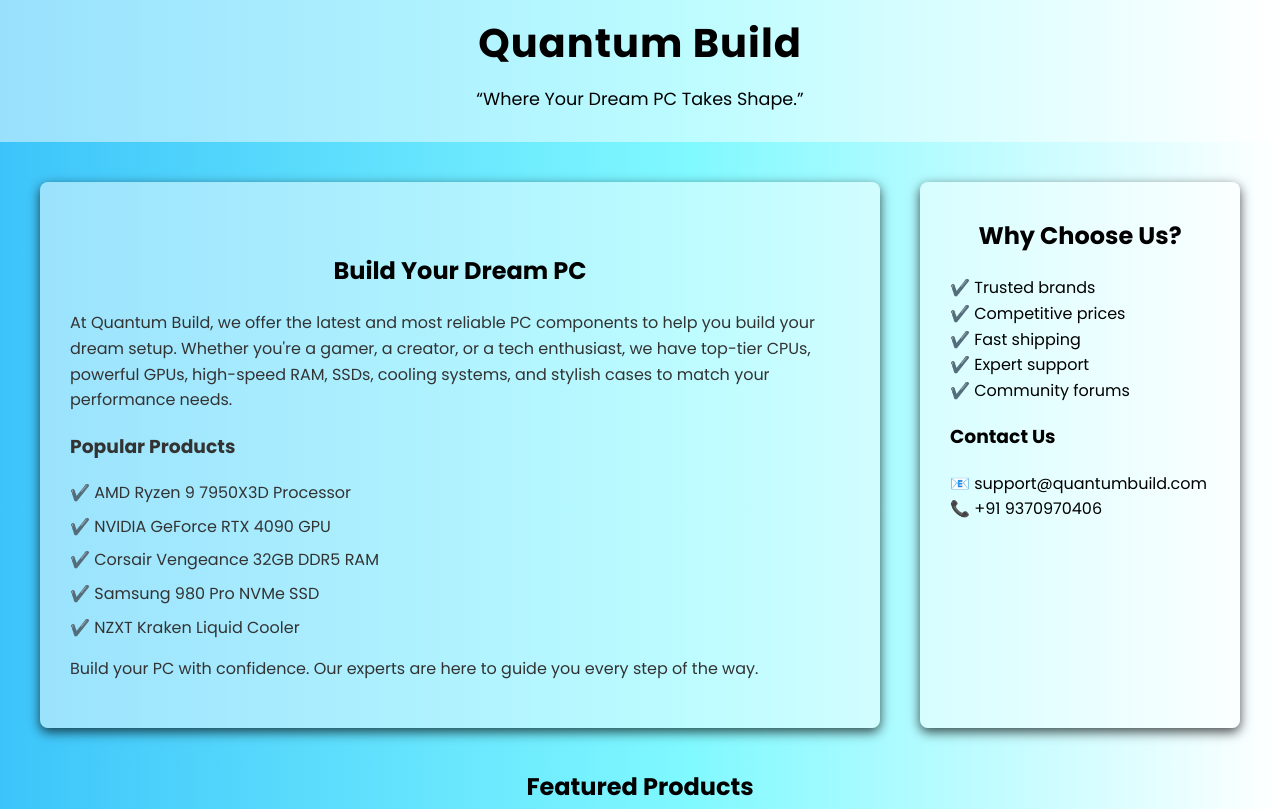
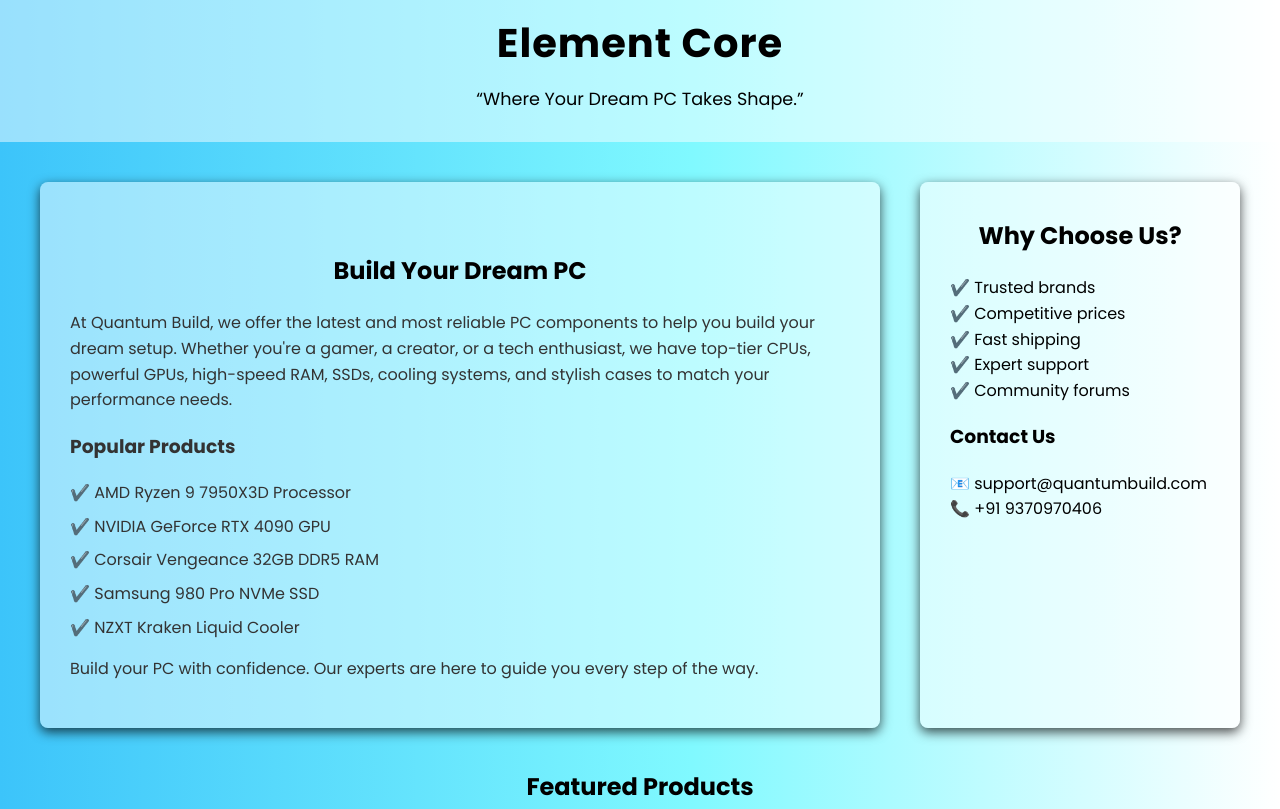
Before and after one commit to darshan0421/Quantum-Build, a plain HTML site: page index.html in a window 1280 px wide. Shown: the top 809 px of the page. Drawn offline with Linux system fonts and the light colour scheme.

Commit message:
Update header title and content in index.html

```diff
--- a/index.html
+++ b/index.html
@@ -9,7 +9,7 @@
 
 <body>
     <header>
-        <h1>Quantum Build</h1>
+        <h1>Element Core</h1>
         <p>“Where Your Dream PC Takes Shape.”</p>
     </header>
 
```
